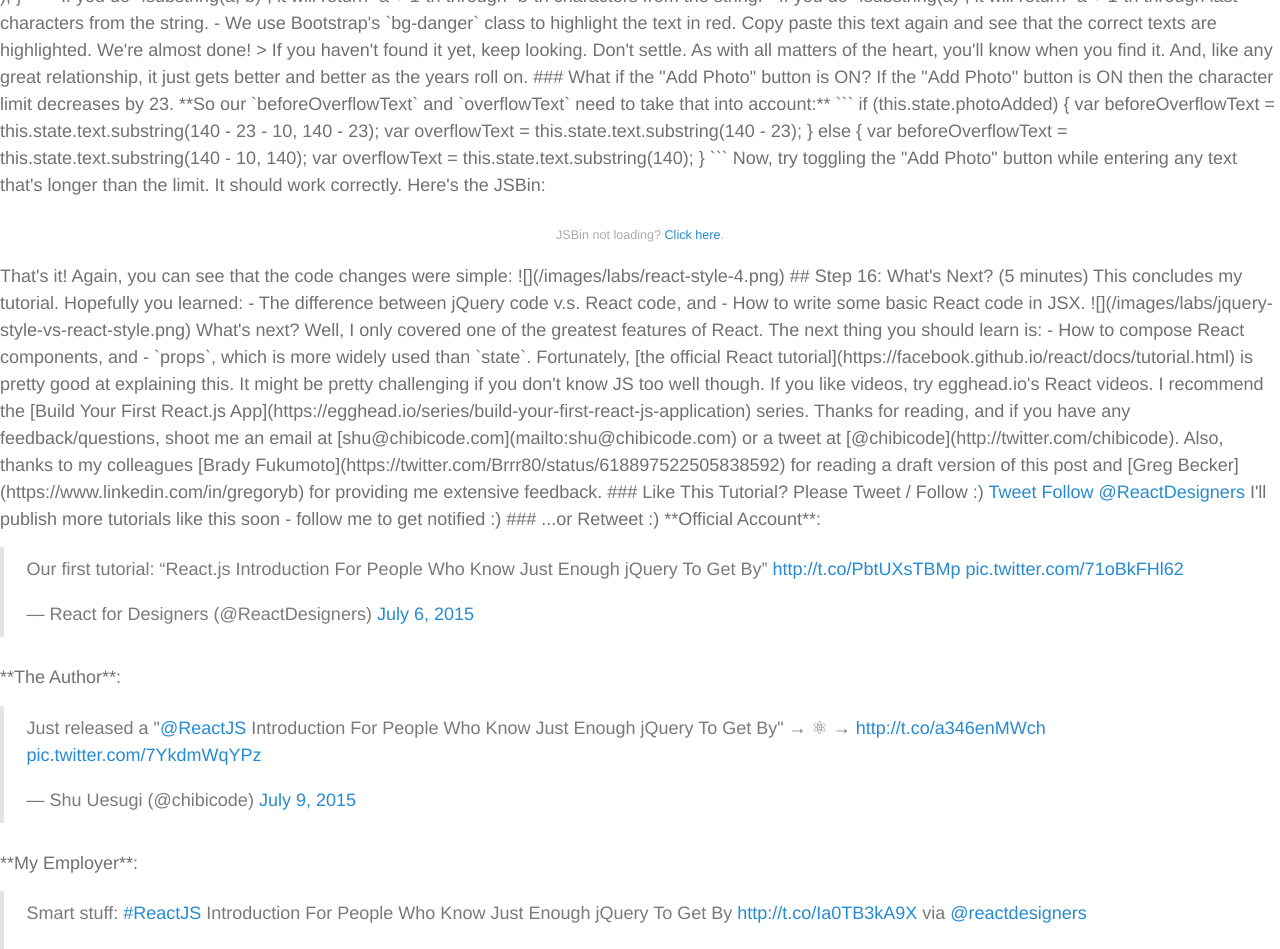
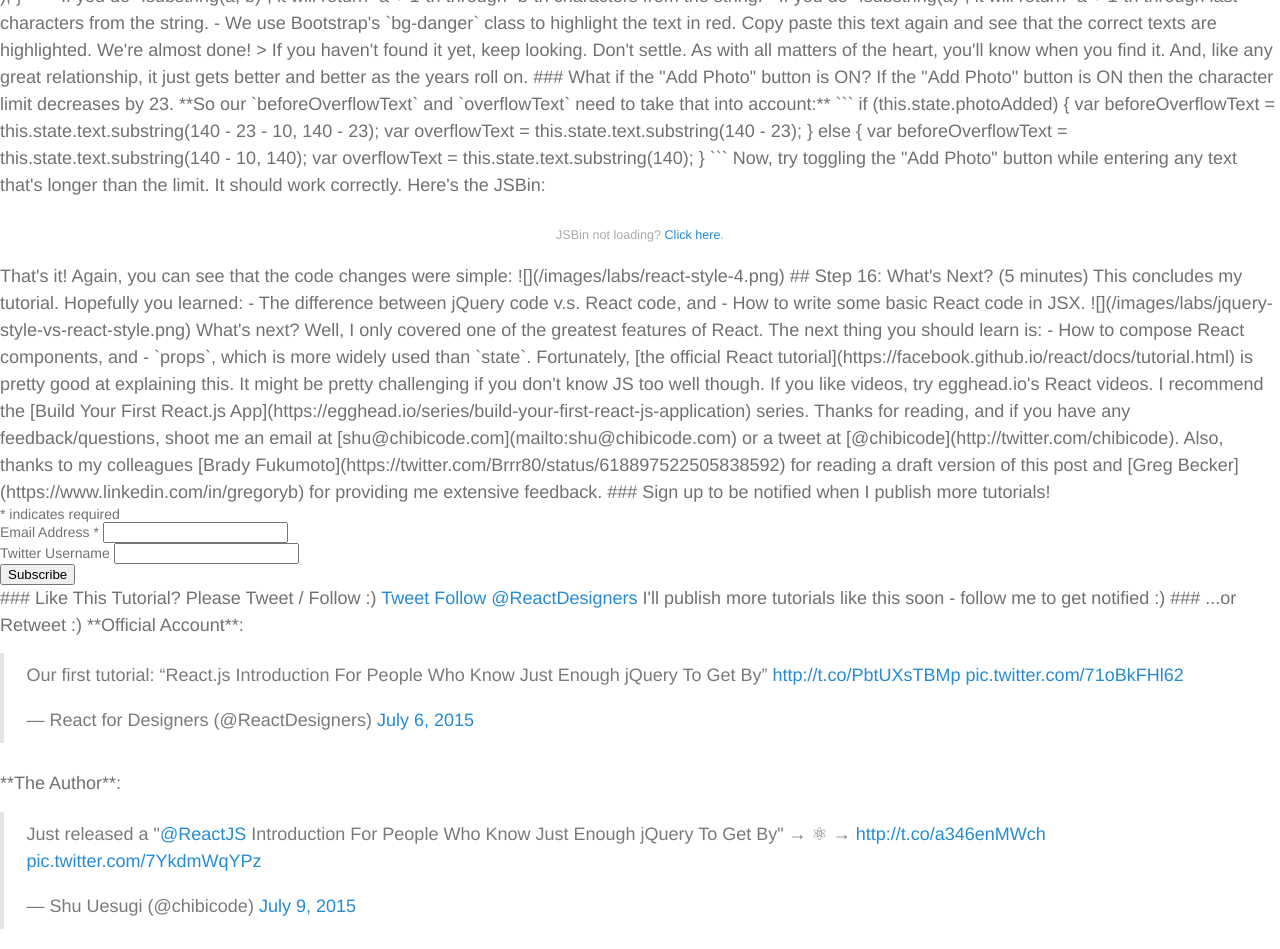
Before and after one commit to icaromh/react-for-designers, a Jekyll site: the page built from _posts/2015-06-26-lab-1.md, in a window 1280 px wide and 1400 px high, scrolled down 11352 px. Shown: the top 949 px of the window. Built offline with Jekyll 4.4.1, drawn with Linux system fonts in a browser that asks for light colours; Markdown is read by kramdown in place of the engine named in the settings; comment, search, counter and statistics services are not loaded.

Commit message:
Mail chimp box

```diff
--- a/_includes/head.html
+++ b/_includes/head.html
@@ -39,4 +39,9 @@
   {% if page.og_image_relative %}
   <meta property="og:image" content="{{ site.url }}{{ page.og_image_relative }}" />
   {% endif %}
+
+  <link href="//cdn-images.mailchimp.com/embedcode/classic-081711.css" rel="stylesheet" type="text/css">
+  <style type="text/css">
+  	#mc_embed_signup{background:#fff; clear:left; font:14px Helvetica,Arial,sans-serif; }
+  </style>
 </head>
--- a/_posts/2015-06-26-lab-1.md
+++ b/_posts/2015-06-26-lab-1.md
@@ -606,7 +606,7 @@
   <span class="jsbin-not-loading-msg">JSBin not loading? <a target="_blank" href="http://jsbin.com/lutefu/3/edit">Click here</a>.</span>
 </p>
 
- (**Tip**: Since you won't be touching HTML in React, **you can close the HTML tab on JSBin** so you can get more screen space).
+(**Tip**: Since you won't be touching HTML in React, **you can close the HTML tab on JSBin** so you can get more screen space).
 
 **Hint**:
 
@@ -1239,6 +1239,10 @@
 
 Also, thanks to my colleagues [Brady Fukumoto](https://twitter.com/Brrr80/status/618897522505838592) for reading a draft version of this post and [Greg Becker](https://www.linkedin.com/in/gregoryb) for providing me extensive feedback.
 
+### Sign up to be notified when I publish more tutorials!
+
+<div id="mc_embed_signup"> <form action="//chibicode.us2.list-manage.com/subscribe/post?u=5837b6e89a84faa418fd21987&amp;id=301e4401e8" method="post" id="mc-embedded-subscribe-form" name="mc-embedded-subscribe-form" class="validate" target="_blank" novalidate> <div id="mc_embed_signup_scroll"> <div class="indicates-required"><span class="asterisk">*</span> indicates required</div> <div class="mc-field-group"> <label for="mce-EMAIL">Email Address  <span class="asterisk">*</span> </label> <input type="email" value="" name="EMAIL" class="required email" id="mce-EMAIL"> </div> <div class="mc-field-group"> <label for="mce-TWITTER">Twitter Username </label> <input type="text" value="" name="TWITTER" class="" id="mce-TWITTER"> </div> <div id="mce-responses" class="clear"> <div class="response" id="mce-error-response" style="display:none"></div> <div class="response" id="mce-success-response" style="display:none"></div> </div> <div style="position: absolute; left: -5000px;"><input type="text" name="b_5837b6e89a84faa418fd21987_301e4401e8" tabindex="-1" value=""></div> <div class="clear"><input type="submit" value="Subscribe" name="subscribe" id="mc-embedded-subscribe" class="button"></div> </div> </form> </div>
+
 ### Like This Tutorial? Please Tweet / Follow :)
 
 <a href="https://twitter.com/share" class="twitter-share-button" data-via="reactdesigners" data-size="large" data-dnt="true" data-text="{{ page.tweet_title }}">Tweet</a> <a href="https://twitter.com/ReactDesigners" class="twitter-follow-button" data-show-count="true" data-size="large" data-show-screen-name="false">Follow @ReactDesigners</a>
```
